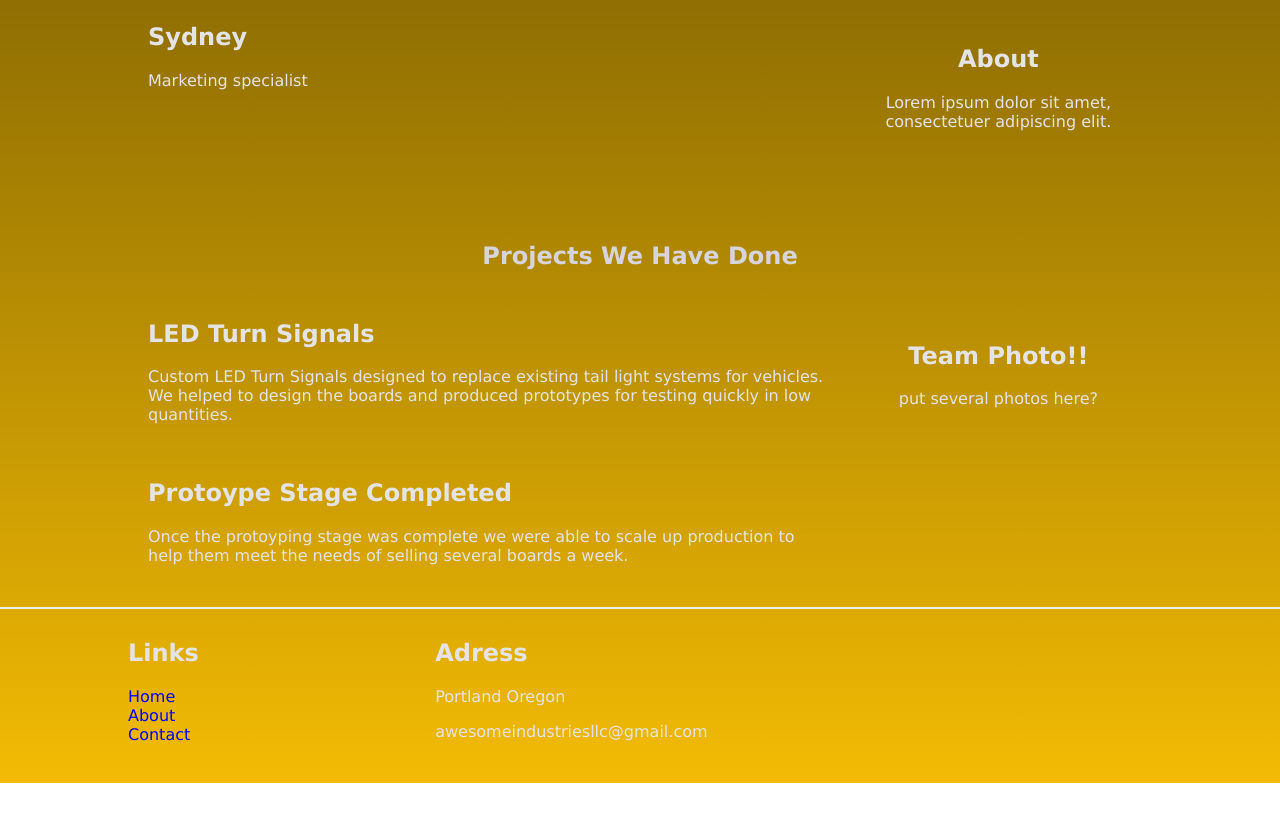
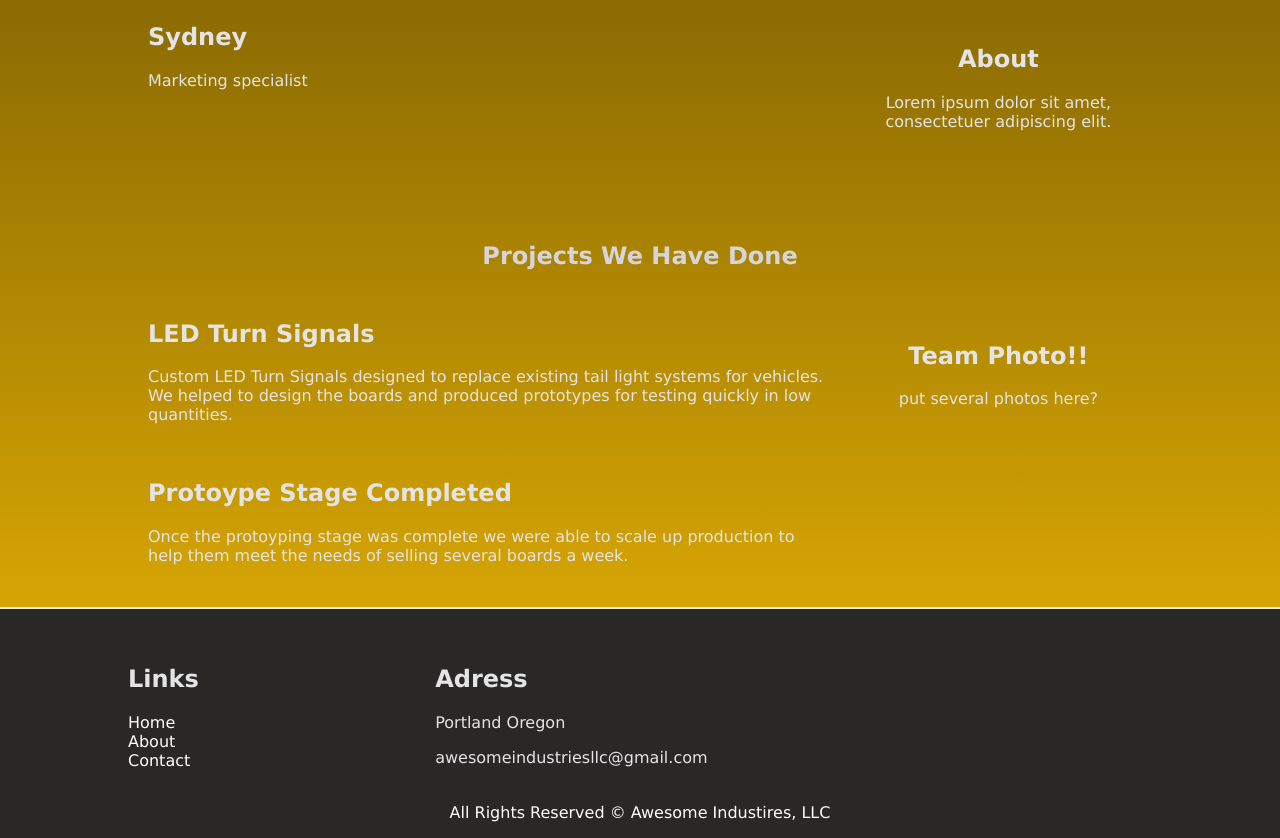
Before and after one commit to shonkap/shonkap.github.io, a plain HTML site: page About.html in a window 1280 px wide. Shown: the part 1607-2445 px from the top of the page. Before the commit the page ends 2390 px from the top, so only its background shows below. Drawn offline with Linux system fonts and the light colour scheme.

Commit message:
did some house keeping

```diff
--- a/About.html
+++ b/About.html
@@ -162,14 +162,16 @@
 </script>
 
 </body>
+
+
 <footer>
-    <div class="containo no-top">
+    <div class="containo" style="margin-bottom:0px;padding-bottom:0px;">
         <div class="containc">
             <div class="col-3">
                 <h2><strong>Links</strong></h2>
                 <ul class="style-none">
-                    <li><a href="./index.html">Home</a></li>
-                    <li><a href="#">About</a></li>
+                    <li><a href="#">Home</a></li>
+                    <li><a href="./About.html">About</a></li>
                     <li><a href="./Contact.html">Contact</a></li>
                 </ul>
             </div>
@@ -184,6 +186,11 @@
                 </div>
             </div>
         </div>
+        <div class="containf">
+            <p>All Rights Reserved © Awesome Industires, LLC</p>
+        </div>
     </div>
+
 </footer>
+
 </html>
--- a/css.css
+++ b/css.css
@@ -8,7 +8,7 @@ body {
 }
 footer {
     width: 100%;
-    background-color: rbg(243, 187, 4);
+    background-color: rgb(41, 40, 39);
     border-top: 2px solid rgb(238, 238, 236);
 }
 h3 {
@@ -30,8 +30,14 @@ small {
     padding-top:1%;
     width:100%;
     margin:auto;
+    margin-bottom: 0px;
 
     color: rgb(228, 228, 231);
+}
+.containf{
+    padding-top: 4px;
+    text-align: center;
+    color: white;
 }
 
     /*Nav Bar*/
@@ -225,7 +231,13 @@ small {
 
 .style-none a:link{
     text-decoration: none;
-    color: blue;
+    color: white;
+    margin: 0;
+    text-align: left;
+}
+.style-none a:visited{
+    text-decoration: none;
+    color: white;
     margin: 0;
     text-align: left;
 }
```
Also changed, not shown: Contact.html (+5 -1 lines), index.html (+6 -1 lines).
